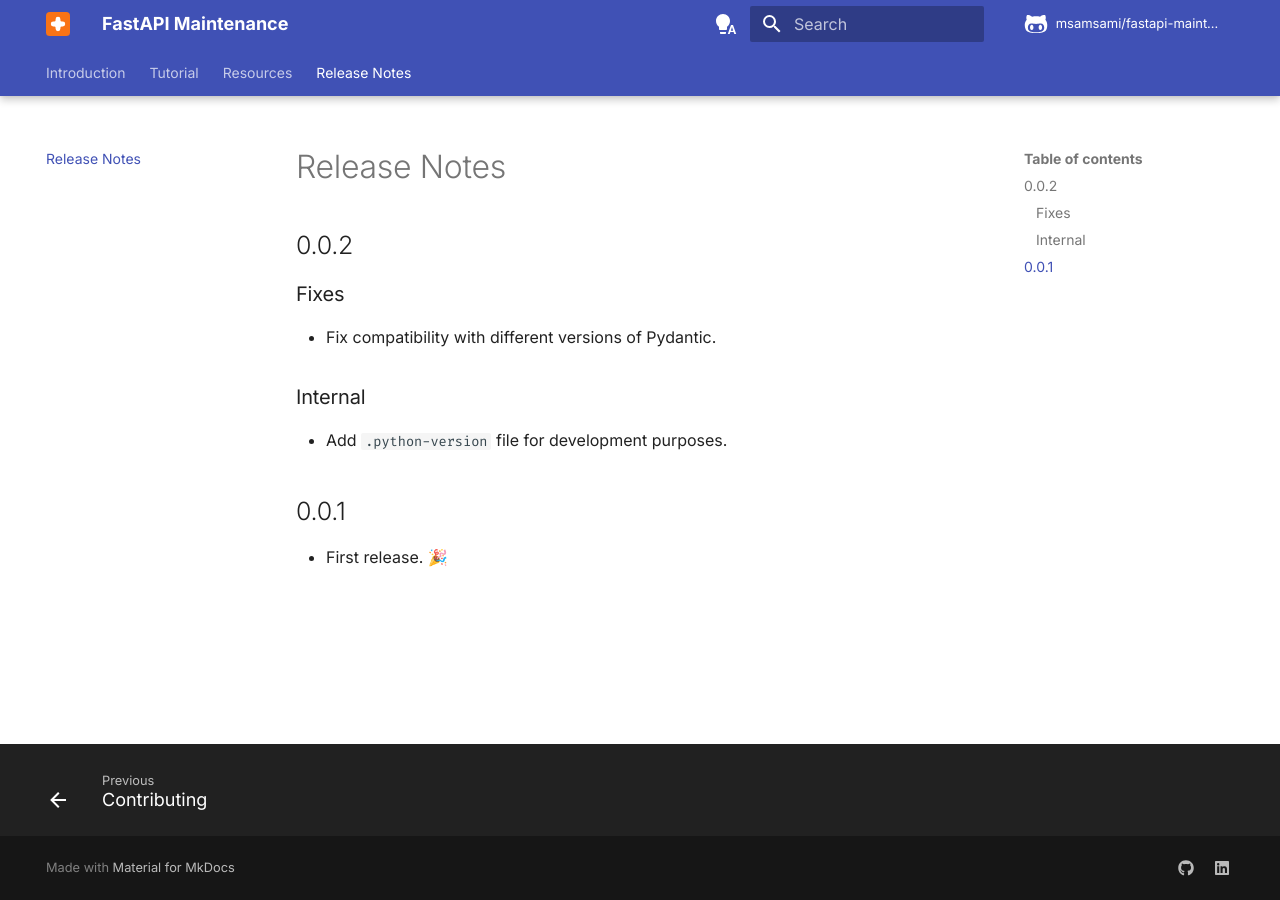
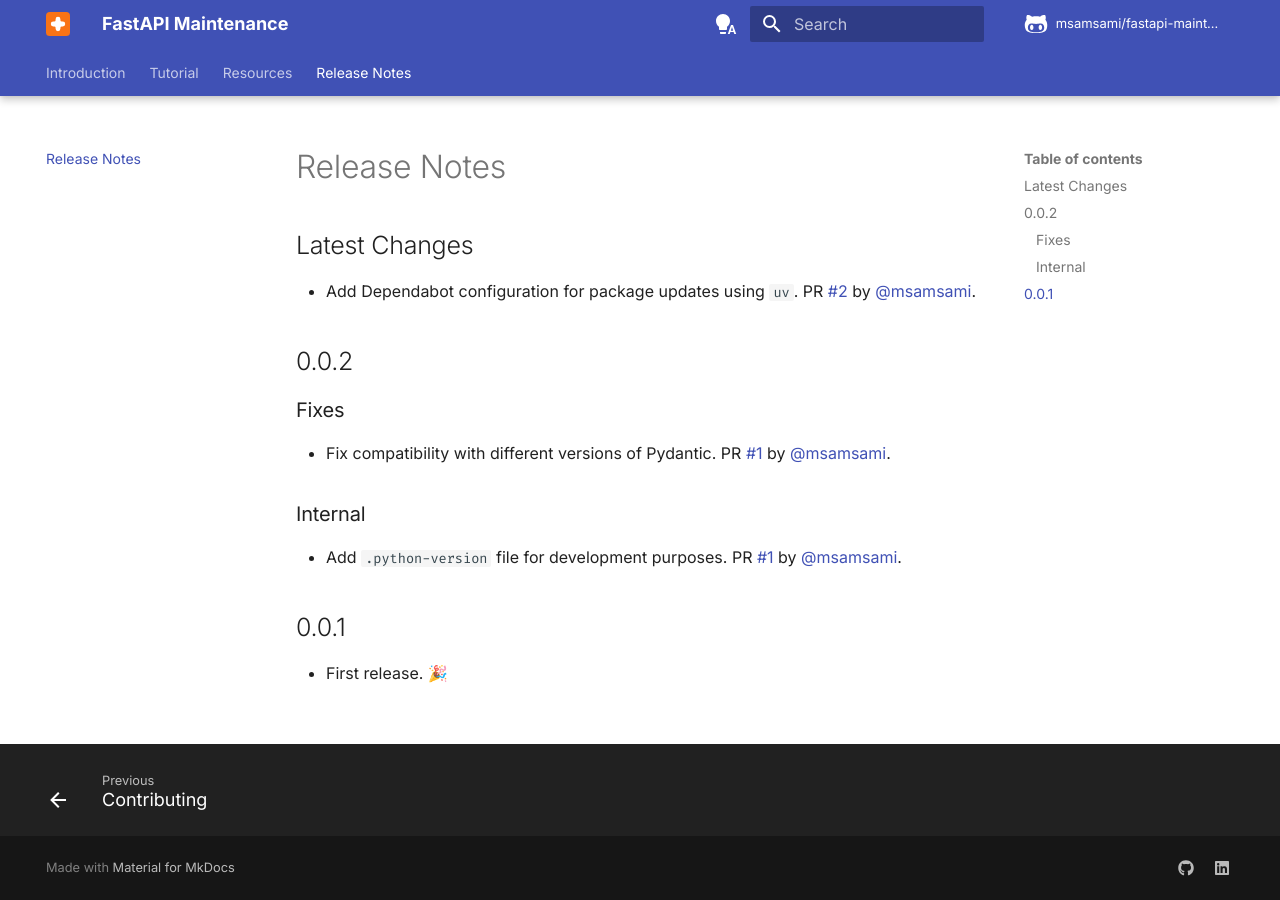
Before and after one commit to msamsami/fastapi-maintenance, an MkDocs documentation site: the page built from docs/release-notes.md, in a window 1280 px wide. Built offline with MkDocs 1.6.1 and Material for MkDocs 9.7.7, drawn with Linux system fonts in a browser that asks for light colours; comment, search, counter and statistics services are not loaded.

Commit message:
Update latest changes

```diff
--- a/docs/release-notes.md
+++ b/docs/release-notes.md
@@ -1,14 +1,18 @@
 # Release Notes
+
+## Latest Changes
+
+- Add Dependabot configuration for package updates using `uv`. PR [#2](https://github.com/msamsami/fastapi-maintenance/pull/2) by [@msamsami](https://github.com/msamsami).
 
 ## 0.0.2
 
 ### Fixes
 
-- Fix compatibility with different versions of Pydantic.
+- Fix compatibility with different versions of Pydantic. PR [#1](https://github.com/msamsami/fastapi-maintenance/pull/1) by [@msamsami](https://github.com/msamsami).
 
 ### Internal
 
-- Add `.python-version` file for development purposes.
+- Add `.python-version` file for development purposes. PR [#1](https://github.com/msamsami/fastapi-maintenance/pull/1) by [@msamsami](https://github.com/msamsami).
 
 ## 0.0.1
 
```
